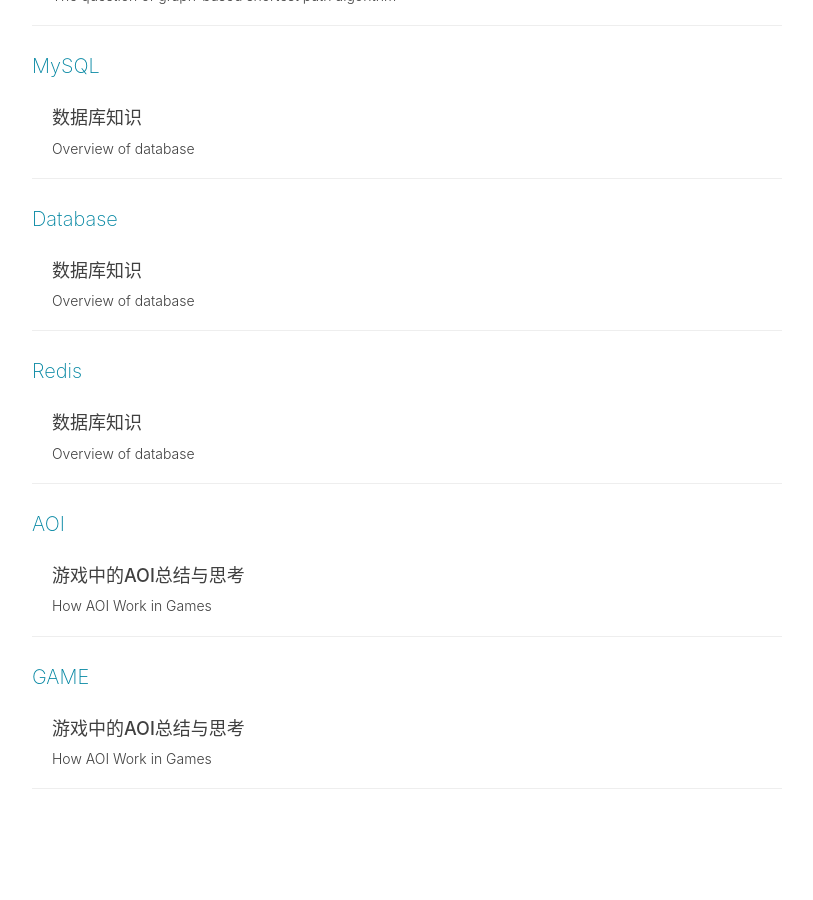
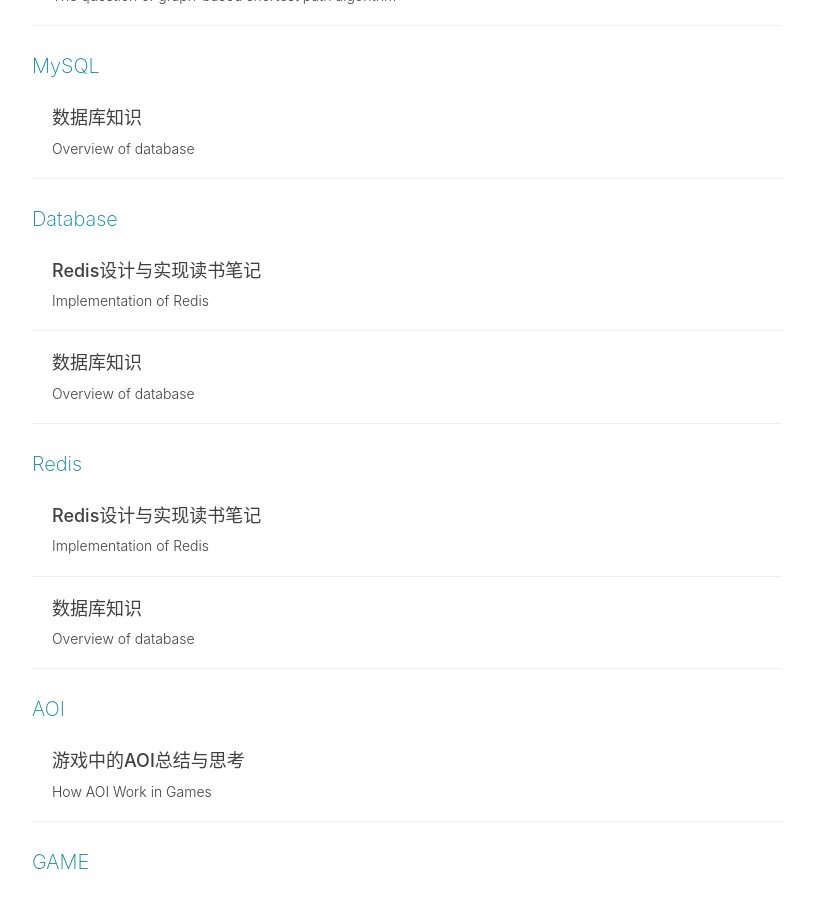
Before and after one commit to wykxwyc/wykxwyc.github.io, a Jekyll site: the page built from tags.html, in a window 1280 px wide and 900 px high, scrolled down 4591 px. Shown: the whole window, without its empty margins (233-1046 px from the left). Built offline with Jekyll 4.4.1, drawn with Linux system fonts in a browser that asks for light colours; comment, search, counter and statistics services are not loaded; some of the changed lines change nothing that is shown.

Commit message:
从数据库内容分离redis相关部分

```diff
--- a/_posts/2019-07-24-Overview-of-Database.markdown
+++ b/_posts/2019-07-24-Overview-of-Database.markdown
@@ -300,45 +300,5 @@
 内连接与外连接的区别就在于**内连接中不匹配的就不列出来了**。
 
 
-### Redis读书总结与小记
-
-##### Redis持久化
-Redis 是内存型数据库，为了保证数据在断电后不会丢失，需要将内存中的数据持久化到硬盘上。
-
-**RDB 持久化**
-(RDB)Redis DB
-将某个时间点的所有数据都存放到硬盘上。
-可以将快照复制到其它服务器从而创建具有相同数据的服务器副本。
-如果系统发生故障，将会丢失最后一次创建快照之后的数据。
-如果数据量很大，保存快照的时间会很长。
-
-
-**AOF 持久化**
-将写命令添加到 AOF 文件（Append Only File）的末尾。
-
-使用 AOF 持久化需要设置同步选项，从而确保写命令同步到磁盘文件上的时机。
-这是因为对文件进行写入并不会马上将内容同步到磁盘上，而是先存储到缓冲区，然后由操作系统决定什么时候同步到磁盘。
-
-**AOF同步选项**
-
-|  选项	    | 同步频率               |
-| :---:     | :---:                  |
-| always    | 每个写命令都同步       |
-| everysec  | 每秒同步一次           |
-| no        | 操作系统决定何时同步   |
-
-参考：[github@CyC2018](https://github.com/CyC2018/CS-Notes/blob/master/docs/notes/Redis.md#%E5%85%AB%E6%8C%81%E4%B9%85%E5%8C%96)
-
-
-##### Redis内部rehash的实现
-重哈希的实现步骤：
-1.选择重哈希是要减小哈希表的表长还是增大表长？
-2.将保存在 ht[0] 中的所有键值对 rehash 到 ht[1] 上面： rehash 指的是重新计算键的哈希值和索引值， 然后将键值对放置到 ht[1] 哈希表的指定位置上。
-3.当 ht[0] 包含的所有键值对都迁移到了 ht[1] 之后 （ht[0] 变为空表）， 释放 ht[0] ， 将 ht[1] 设置为 ht[0] ， 并在 ht[1] 新创建一个空白哈希表， 为下一次 rehash 做准备。
-
-参考：[http://redisbook.com/preview/dict/rehashing.html](http://redisbook.com/preview/dict/rehashing.html)
-
-
-
 ### 参考文献
 1.[https://mp.weixin.qq.com/s/4gztFew5FdA2hUv1c0WdLw](https://mp.weixin.qq.com/s/4gztFew5FdA2hUv1c0WdLw)
--- /dev/null
+++ b/_posts/2022-10-01-Note-of-Redis.markdown
@@ -0,0 +1,152 @@
+---
+layout:     post
+title:      "Redis设计与实现读书笔记"
+subtitle:   "Implementation of Redis"
+date:       2022-10-01
+author:     "wykxwyc"
+header-img: "img/post-bg-common-seiigi-punch.jpg"
+tags:
+    - Redis
+    - Database
+---
+
+___目录___
+
+* content
+{:toc}
+
+---
+
+### Redis数据类型
+Redis 是速度非常快的非关系型（NoSQL）内存键值数据库，可以存储键和五种不同类型的值之间的映射。
+
+键的类型只能为字符串，值支持以下五种数据类型：
+**String: 字符串**
+**Hash: 散列**
+**List: 列表**
+**Set: 集合**
+**Sorted Set: 有序集合。**
+
+### Redis内数据结构的实现
+##### SDS
+Redis使用简单动态字符串SDS(simple dynamic string)作为字符串表示。
+比起C字符串，SDS具有以下优点：
+1）常数复杂度获取字符串长度。
+2）杜绝缓冲区溢出。
+3）减少修改字符串长度时的内存重分配次数。
+4）二进制安全。
+5）兼容部分C字符串函数。
+
+##### list
+* 链表被广泛用于实现Redis的各种功能，比如列表键、发布和订阅、慢查询、监视器等。
+* 每个链表节点由一个listNode结构来表示，每个节点都有一个指向前置节点和后置节点的指针，所以Redis的链表实现是双端链表。
+* 每个链表使用一个list结构来表示，这个结构带有表头节点指针、表尾节点指针以及链表长度等信息。
+* 因为链表表头节点的前置节点和标为节点的后置节点都指向NULL，所以Redis的链表实现的是无环链表。
+* 通过为链表设置不同的类型特定函数，Redis的链表可以用于保存各种不同类型的值。
+
+##### dict
+* 字典被广泛用于实现Redis的各种功能，其中包含数据库和哈希键。
+* Redis中的字典使用哈希表作为底层实现，每个字典带有两个哈希表，一个平时使用，另一个仅在进行rehash时使用。
+* 当字典被用作数据可的底层实现，或者哈希键的底层实现时，Redis使用MurmurHash2算法计算键的哈希值。
+* 哈希表使用连地址法来解决键冲突，被分配到同一个索引上的多个键值对会连接成一个单向链表。
+* 在对哈希表进行扩展或收缩操作时，程序需要将现有哈希表包含的所有键值对rehash到新哈希表里面，并且这个rehash过程并不是一次性地完成的，二十渐进式地完成的。
+
+##### skiplist
+* 跳跃表是有序结合的底层实现之一。
+* Redis的跳跃表由zskiplist和zskiplistNode两个结构组成，其中zskiplist用于保存跳跃表信息（比如表头节点、表尾节点、长度），而zskiplistNode则用于表示跳跃表节点。
+* 每个跳跃表节点的层高都是1至32之间的随机数。
+* 在同一个跳跃表中，多个节点可以包含相同的分值，但每个节点的成员对象必须是唯一的。
+* 跳跃表中的节点按照分值大小进行排序，当分值相同时，节点按照成员对象的大小进行排序。
+
+##### intset
+* 整数集合是集合键的底层实现之一。
+* 整数集合的底层实现为数组，这个数组以有序、无重复的方式保存集合元素，在有需要时，程序会更据新添加元素的类型，改变这个数组的类型。
+* 升级操作为整数集合带来了操作的灵活性，并且尽可能地节约了内存。
+* 整数集合只支撑升级操作，不支持降级操作。
+
+##### ziplist
+* 压缩列表是一种为节约内存而开发的顺序型数据结构。
+* 压缩列表被用作列表键和哈希键的底层实现之一。
+* 压缩列表可以包含多个节点，每个结点可以保存一个字节数组或者整数值。
+* 添加新节点到压缩列表，或者聪压缩列表中删除节点，可能会引发连锁更新操作，但这种操作出现的几率并不高。
+
+### REDIS对象类型
+对象类型包含如下几种：
+**String: 字符串**
+**List: 列表**
+**Hash: 哈希（散列）**
+**Set: 集合**
+**Sorted Set: 有序集合**
+
+##### 字符串对象
+字符串对象的编码可以是int, raw, 或者embstr。
+* 如果字符串对象保存的是整数值，并且这个整数值可以用long类型来表示，那么字符串对象会将整数值保存在字符串对象结构的ptr属性里面，并将字符串对象的编码设置为int。
+* 如果字符串对象保存的是一个字符串值，并且这个字符串值的长度大于39字节，那么字符串对象将使用一个简单动态字符串（SDS）来保存这个字符串值，并将对象的编码设置为raw。
+* 如果字符串对象保存的是一个字符串值，并且这个字符串长度小于等于39字节，那么字符串对象将使用embstr编码方式来保存这个字符串值。
+
+##### 列表对象
+列表对象的编码可以是ziplist或者linkedlist。
+* ziplist编码的列表对象使用压缩列表作为底层实现，每个压缩列表节点保存了一个列表元素。
+* linkedlist编码的列表对象使用双端链表作为底层实现，每个双端链表节点都保存了一个字符串对象，而每个字符串对象都保存了一个列表元素。
+* 当列表对象可以妈祖以下两个条件时，列表对象使用ziplist编码。1）列表对象保存的所有字符串元素长度都小于64字节；2）列表对象保存的元素数量小于512个；不能满足这两个条件的列表对象需要使用linkedlist编码。
+
+
+##### 哈希对象
+哈希对象的编码可以是ziplsit或者hashtable。
+* ziplist编码的哈希对象使用压缩列表作为底层实现，每当有新的键值对要加入到哈希对象时，程序会先将保存了键的压缩列表节点推入到压缩列表表尾，然后再将保存了值的压缩列表节点推入到压缩列表表尾。
+* hashtable编码的哈希对象使用字典作为底层实现，哈希对象中的每个键值对都使用一个字典键值对来保存，字典中每个键（或值）都是一个字符串对象，对象中保存了键值对的键（或值）。
+* 当哈希对象可以同时满足以下两个条件时，哈希对象使用ziplist编码。1）哈希对象保存的所有简直对的键和值的字符串长度都小于64字节。2）哈希对象保存的键值对数量小于512个，不能满足这两个条件的哈希兑现需要使用hashtable编码。
+
+##### 集合对象
+集合对象的编码可以是intset或者hashtable。
+* intset编码的集合对象使用整数集合作为底层实现，集合对象包含的所有元素都被保存在整数集合里面。
+* hashtable编码的集合对象使用字典作为底层实现，字典的每个键都是一个字符串对象，每个字符串对象包含了一个集合元素，而字典的值则全部被设置为NULL。
+* 当集合对象可以同时满足以下两个条件时，对象使用intset编码。集合对象保存的所有元素都是整数值，集合对象保存的元素数量不超过512个。不能满足这两个条件的集合对象需要使用hashtable编码。
+
+##### 有序集合对象
+有序集合对象的编码可以是ziplist或者skiplist。
+* ziplist编码的有序集合对象使用压缩列表作为底层实现，每个集合元素使用两个紧挨在一起的压缩列表节点来保存，第一个节点保存元素的成员（member），而第二个元素则保存元素的分值（score）。
+* skiplist编码的有序集合对象使用zset结构作为底层实现，一个zset结构同时包含一个字典和一个跳跃表。
+* 当有序集合对象可以满足以下两个条件时，对象使用ziplist编码。1）有序集合保存的元素数量小于128个。2）有序集合保存的所有元素成员长度都小于64字节。不能满足以上两个条件的有序集合对象将使用skiplist编码。
+
+
+### Redis持久化
+
+##### Redis持久化是指什么
+Redis 是内存型数据库，为了保证数据在断电后不会丢失，需要将内存中的数据持久化到硬盘上。
+
+##### RDB 持久化
+(RDB)Redis DB
+将某个时间点的所有数据都存放到硬盘上。
+可以将快照复制到其它服务器从而创建具有相同数据的服务器副本。
+如果系统发生故障，将会丢失最后一次创建快照之后的数据。
+如果数据量很大，保存快照的时间会很长。
+
+
+##### AOF 持久化
+将写命令添加到 AOF 文件（Append Only File）的末尾。
+
+使用 AOF 持久化需要设置同步选项，从而确保写命令同步到磁盘文件上的时机。
+这是因为对文件进行写入并不会马上将内容同步到磁盘上，而是先存储到缓冲区，然后由操作系统决定什么时候同步到磁盘。
+
+**AOF同步选项**
+
+|  选项	    | 同步频率               |
+| :---:     | :---:                  |
+| always    | 每个写命令都同步       |
+| everysec  | 每秒同步一次           |
+| no        | 操作系统决定何时同步   |
+
+
+#### Redis内部rehash的实现
+重哈希的实现步骤：
+1.选择重哈希是要减小哈希表的表长还是增大表长？
+2.将保存在 ht[0] 中的所有键值对 rehash 到 ht[1] 上面： rehash 指的是重新计算键的哈希值和索引值， 然后将键值对放置到 ht[1] 哈希表的指定位置上。
+3.当 ht[0] 包含的所有键值对都迁移到了 ht[1] 之后 （ht[0] 变为空表）， 释放 ht[0] ， 将 ht[1] 设置为 ht[0] ， 并在 ht[1] 新创建一个空白哈希表， 为下一次 rehash 做准备。
+
+
+### 参考文献
+1.《Redis设计与实现》-黄健宏著
+2.[github.com/CyC2018/CS-Notes](https://github.com/CyC2018/CS-Notes/blob/master/notes/Redis.md#%E4%BA%8C%E6%95%B0%E6%8D%AE%E7%B1%BB%E5%9E%8B)
+3.[What Redis data structures look like](https://redis.com/ebook/part-1-getting-started/chapter-1-getting-to-know-redis/1-2-what-redis-data-structures-look-like/)
+4.[http://redisbook.com/preview/dict/rehashing.html](http://redisbook.com/preview/dict/rehashing.html)
```
